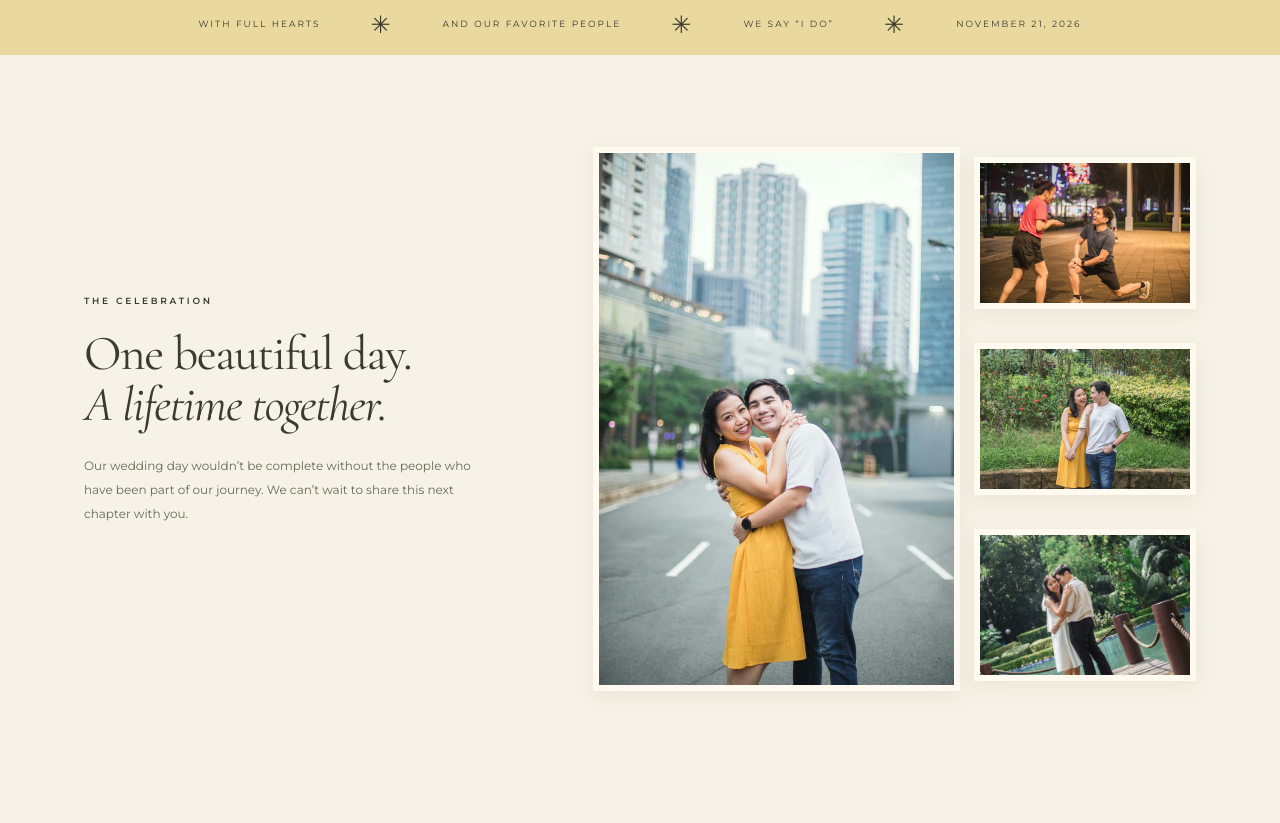
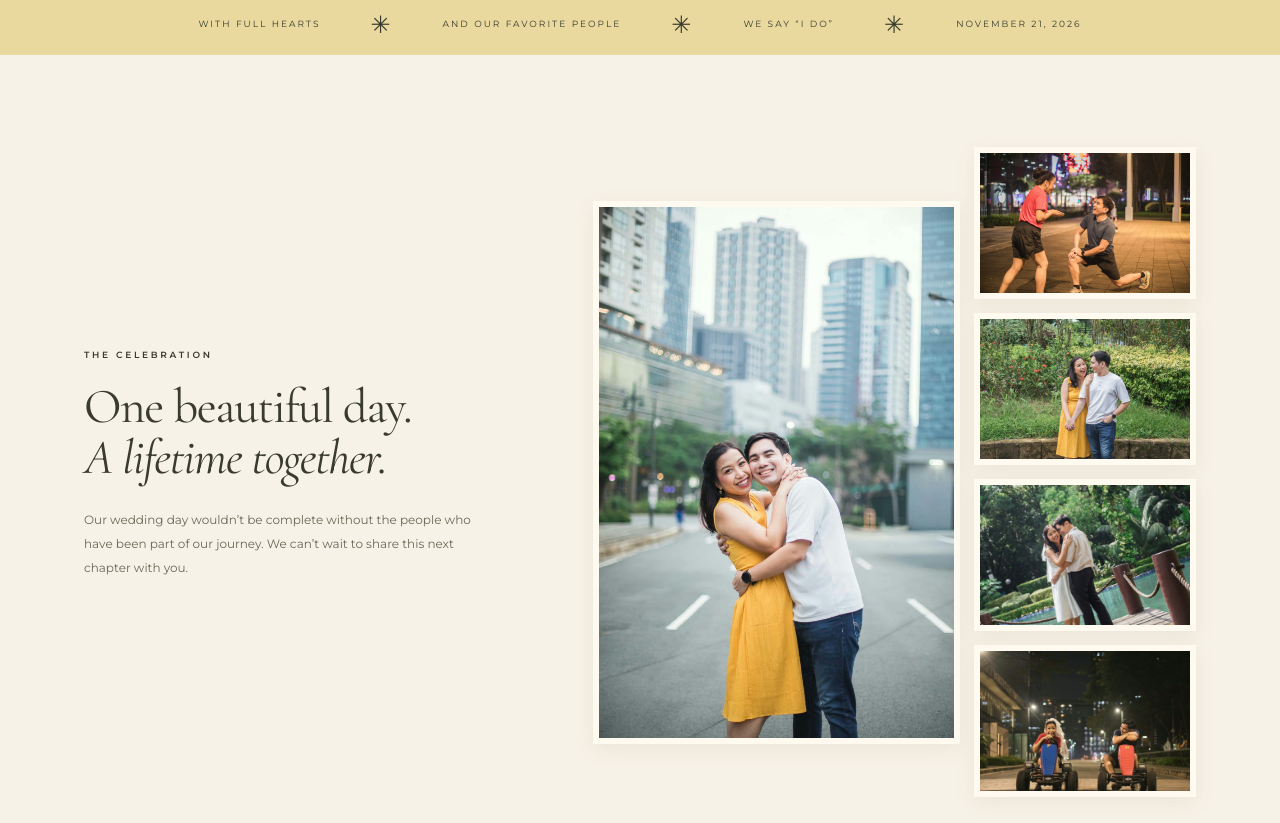
Before and after one commit to arctracerexequias/gelo-rore-wedding, a plain HTML site: page invitation.html in a window 1280 px wide. Shown: the part 837-1660 px from the top of the page. Drawn offline with nearby package versions, Linux system fonts and the light colour scheme.

Commit message:
Add karting photo to celebration gallery

```diff
--- a/invitation.html
+++ b/invitation.html
@@ -47,6 +47,7 @@
         <img src="assets/together-at-night.jpeg" width="3360" height="2240" loading="lazy" decoding="async" alt="Gelo kneeling beside Rore as they laugh together outdoors at night">
         <img src="assets/garden-walk.jpeg" width="3360" height="2240" loading="lazy" decoding="async" alt="Gelo and Rore holding hands and smiling in a lush garden">
         <img src="assets/by-the-water.jpeg" width="4096" height="2730" loading="lazy" decoding="async" alt="Gelo and Rore embracing on a wooden bridge beside the water">
+        <img src="assets/karting-night.jpeg" width="2048" height="1365" loading="lazy" decoding="async" alt="Gelo and Rore racing go-karts together at night">
       </div>
     </section>
     <section class="venue-map section" aria-labelledby="venue-map-title">
--- a/styles.css
+++ b/styles.css
@@ -5,7 +5,7 @@
 .celebration .section-heading>p:last-child{margin-left:0;margin-right:0}
 .celebration-photos{display:grid;grid-template-columns:1.65fr 1fr;gap:14px;min-width:0;align-items:center}
 .celebration-photos img{display:block;width:100%;height:auto;border:6px solid #fffaf0;box-shadow:0 6px 20px #66542b14}
-.celebration-photos .featured-photo{grid-column:1;grid-row:1 / 4}.celebration-photos img:not(.featured-photo){grid-column:2}
+.celebration-photos .featured-photo{grid-column:1;grid-row:1 / 5}.celebration-photos img:not(.featured-photo){grid-column:2}
 @media(max-width:900px){.celebration{gap:30px}}
 @media(max-width:620px){.celebration{grid-template-columns:1fr;text-align:center}.celebration .section-heading>p:last-child{margin-left:auto;margin-right:auto}.celebration-photos{grid-template-columns:1fr;gap:18px}.celebration-photos .featured-photo,.celebration-photos img:not(.featured-photo){grid-column:1;grid-row:auto}.celebration-photos img:not(.featured-photo){width:85%;justify-self:center}}
 
```
Also changed, not shown: assets/karting-night.jpeg (added).
